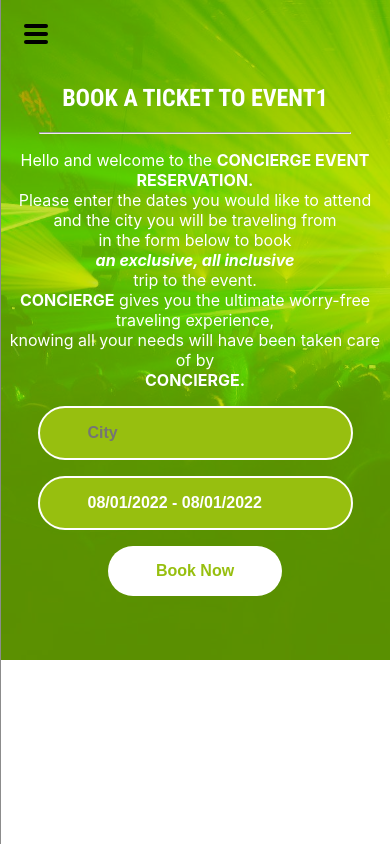
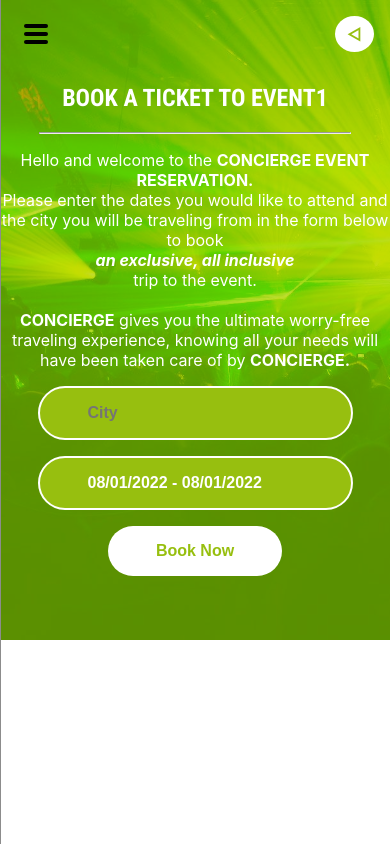
Before and after one commit to Juanse7793/Concierge-Front-end, a React (Create React App) app: page /events/1/reserve in a window 390 px wide. Built offline with nearby package versions, Linux system fonts and the light colour scheme.

Commit message:
Fix reserve page

```diff
--- a/src/App.css
+++ b/src/App.css
@@ -317,46 +317,6 @@ li.row {
   width: 110px;
 }
 
-/* Reserve Page */
-.reserve {
-  position: relative;
-  align-items: center;
-  justify-content: center;
-  color: white;
-  min-height: 500px;
-}
-
-.center {
-  max-width: 477px;
-}
-
-hr {
-  color: white;
-  width: 80%;
-}
-
-.border {
-  border: 2px solid white;
-  margin: 1rem;
-  margin-top: 0;
-  width: 315px;
-}
-
-.react-datepicker__day--in-range,
-.react-datepicker__day--in-selecting-range {
-  background-color: var(--theme-lime) !important;
-}
-
-.react-datepicker__day--keyboard-selected {
-  background-color: #b6e222 !important;
-}
-
-.reserve .prev {
-  position: absolute;
-  top: 75%;
-  left: 0;
-}
-
 /* Add event page */
 
 .add-event-main {
@@ -425,10 +385,11 @@ input::file-selector-button {
 }
 
 @media (max-width: 768px) {
-  .left .pill {
+  .pill.prev.moving {
     position: absolute;
     top: 1rem;
     right: 1rem;
+    left: auto;
     border-radius: 50%;
     padding: 0.5rem 0.75rem;
   }
--- a/src/components/ReserveText.js
+++ b/src/components/ReserveText.js
@@ -8,22 +8,19 @@ const ReserveText = () => (
     {' '}
     <br />
     Please enter the dates you would like to attend
-    <br />
     and the city you will be traveling from
-    <br />
     in the form below to book
     <br />
     <b><i>an exclusive, all inclusive</i></b>
     <br />
     trip to the event.
     <br />
+    <br />
     {' '}
     <b>CONCIERGE</b>
     {' '}
     gives you the ultimate worry-free traveling experience,
-    <br />
     knowing all your needs will have been taken care of by
-    <br />
     {' '}
     <b>CONCIERGE.</b>
   </p>
--- /dev/null
+++ b/src/css/ReservePage.css
@@ -0,0 +1,40 @@
+
+/* Reserve Page */
+.reserve {
+  position: relative;
+  align-items: center;
+  justify-content: center;
+  color: white;
+  min-height: 500px;
+}
+
+.center {
+  max-width: 477px;
+}
+
+hr {
+  color: white;
+  width: 80%;
+}
+
+.border {
+  border: 2px solid white;
+  margin: 1rem;
+  margin-top: 0;
+  width: 315px;
+}
+
+.react-datepicker__day--in-range,
+.react-datepicker__day--in-selecting-range {
+  background-color: var(--theme-lime) !important;
+}
+
+.react-datepicker__day--keyboard-selected {
+  background-color: #b6e222 !important;
+}
+
+.reserve .prev {
+  position: absolute;
+  top: 75%;
+  left: 0;
+}
--- a/src/pages/DetailsPage.js
+++ b/src/pages/DetailsPage.js
@@ -21,7 +21,7 @@ const DetailsPage = () => {
     <section className="row details" style={wide ? {} : style}>
       <div className="side left column">
         {wide ? <img src={event.image} alt={event.name} /> : null}
-        <Link to="/" className={`semi ${wide ? 'green' : 'white'} pill prev`}>
+        <Link to="/" className={`semi ${wide ? 'green' : 'white'} moving pill prev`}>
           ◁
         </Link>
       </div>
--- a/src/pages/ReservePage.js
+++ b/src/pages/ReservePage.js
@@ -1,9 +1,10 @@
 import React, { useState } from 'react';
-import { useParams } from 'react-router-dom';
+import { useParams, Link } from 'react-router-dom';
 import { useSelector } from 'react-redux';
 import DatePicker from 'react-datepicker';
 import 'react-datepicker/dist/react-datepicker.css';
 import ReserveText from '../components/ReserveText';
+import '../css/ReservePage.css';
 
 const ReservePage = () => {
   const { id } = useParams();
@@ -48,11 +49,13 @@ const ReservePage = () => {
             maxDate={end}
             startDate={startDate}
             endDate={endDate}
-            onChange={(update) => { setDateRange(update); }}
+            popperPlacement="top-end"
+            onChange={(e) => setDateRange(e)}
             className="pill green border"
           />
           <input type="submit" name="submit" value="Book Now" className="pill white" />
         </div>
+        <Link to={`/events/${id}`} className="pill semi prev white moving">◁</Link>
       </div>
     </section>
   );
```
